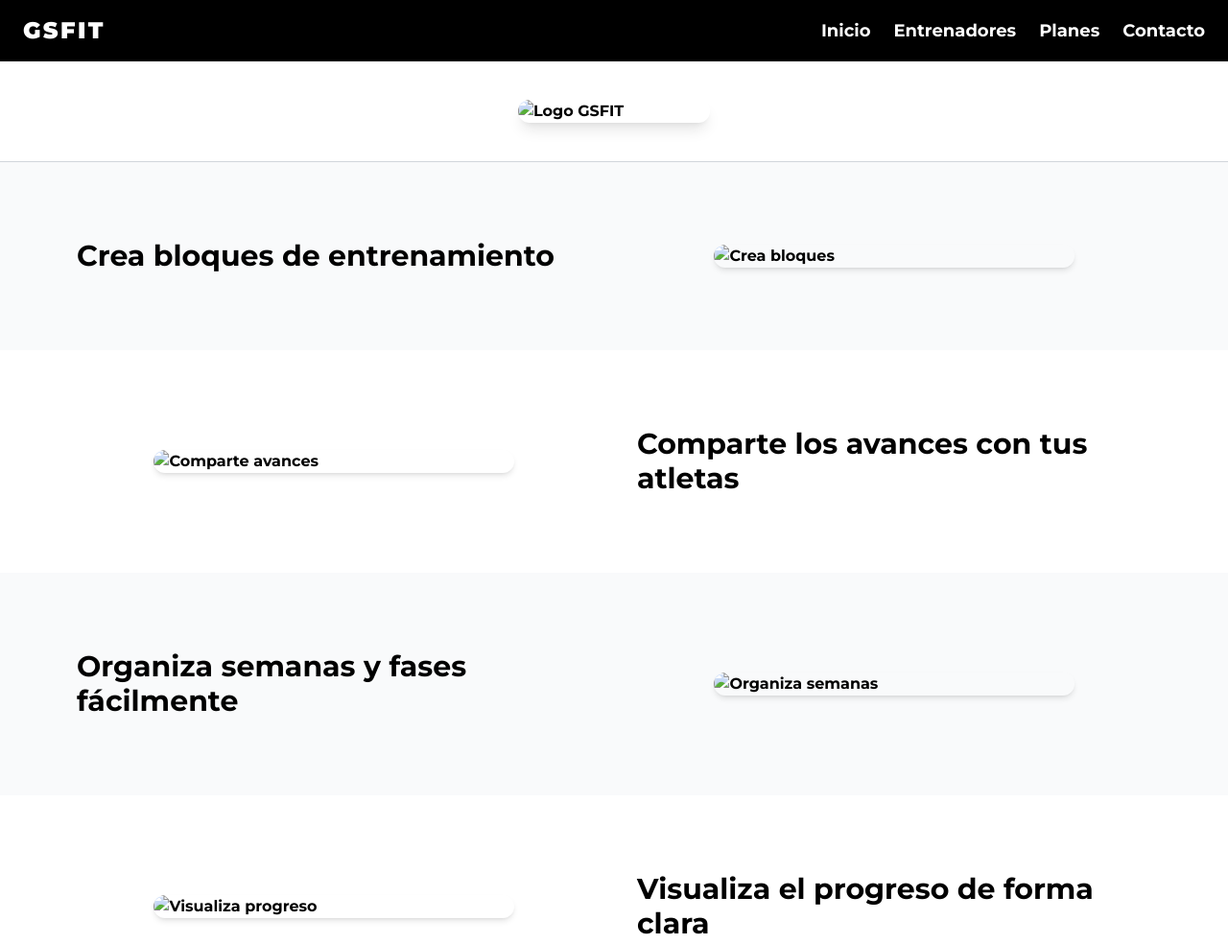
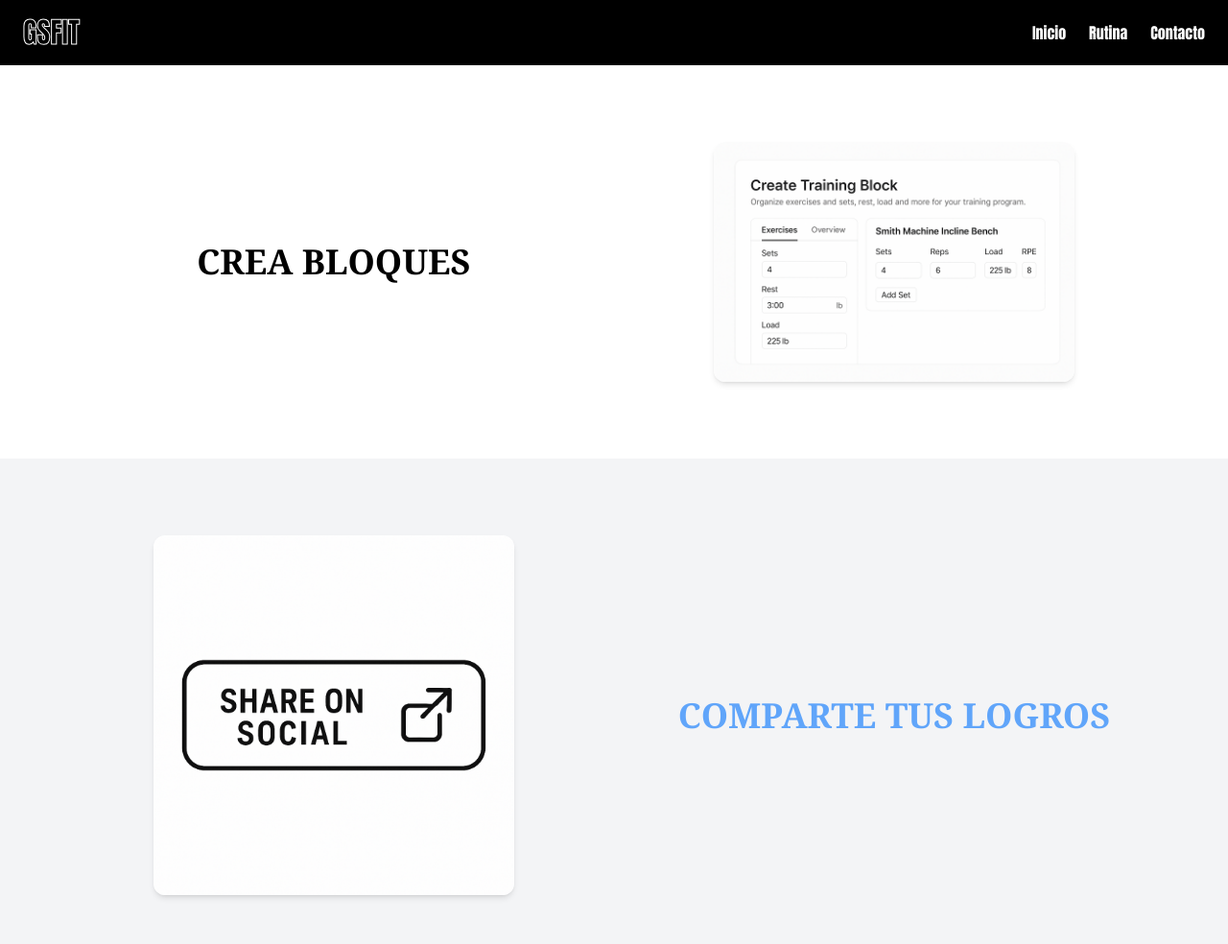
Before and after one commit to Gustavoserrx/ProyectoPe, a website: page dist/index.html in a window 1280 px wide. Shown: the top 984 px of the page at 96% size. Drawn offline with nearby package versions, Linux system fonts and the light colour scheme.

Commit message:
añado fotos, página de rutina y modifico estilos

```diff
--- a/dist/index.html
+++ b/dist/index.html
@@ -16,72 +16,73 @@
 
   <style>
     body, h1, h2 {
-      font-family: 'Montserrat', sans-serif;
+      font-family: 'antonio', sans-serif;
     }
   </style>
 </head>
 <body class="bg-white dark:bg-black text-black dark:text-white">
 
   <!-- NAV -->
-  <nav class="w-full bg-black text-white px-6 py-4 flex items-center justify-between">
-    <div class="font-extrabold text-2xl tracking-widest">GSFIT</div>
-    <ul class="flex space-x-6 text-lg">
-      <li><a href="/" class="hover:text-gray-300 transition">Inicio</a></li>
-      <li><a href="/entrenadores" class="hover:text-gray-300 transition">Entrenadores</a></li>
-      <li><a href="/planes" class="hover:text-gray-300 transition">Planes</a></li>
-      <li><a href="/contacto" class="hover:text-gray-300 transition">Contacto</a></li>
+<nav class="w-full bg-black text-white px-6 py-4 flex items-center" data-aos="fade-down">
+  <div class="text-3xl tracking-normal uppercase"
+       style="color: transparent; -webkit-text-stroke: 1px white; font-family: Impact, Haettenschweiler, 'Arial Narrow Bold', sans-serif;">
+    GSFIT
+  </div>
+  <ul class="flex space-x-6 ml-auto" style="font-family: Impact, Haettenschweiler, 'Arial Narrow Bold', sans-serif;">
+    <li>
+      <a href="/" class="transition duration-300 ease-in-out hover:text-blue-400 hover:scale-110 text-center">Inicio</a>
+    </li>
+    <li>
+      <a href="rutina.html" class="transition duration-300 ease-in-out hover:text-blue-400 hover:scale-110 text-center">Rutina</a>
+    </li>
+    <li>
+      <a href="/contacto" class="transition duration-300 ease-in-out hover:text-blue-400 hover:scale-110 text-center">Contacto</a>
+    </li>
   </ul>
 </nav>
 
-  <!-- HEADER CON LOGO -->
-  <header class="w-full py-10 px-4 flex justify-center items-center bg-white dark:bg-black border-b border-gray-300 dark:border-gray-700">
-    <img src="/ruta-del-logo/B02AA4E9-CE33-4B32-81E8-0980CD58AC11.png"
-         alt="Logo GSFIT"
-         class="w-[200px] rounded-xl shadow-lg" />
-  </header>
+
 
 <!-- SECCIONES ESTILO BLOQUES -->
-  <section class="flex flex-col md:flex-row items-center justify-between px-6 md:px-20 py-20 gap-12 bg-gray-50 dark:bg-gray-900">
-    <!-- Texto -->
-    <div class="w-full md:w-1/2" data-aos="fade-right">
-      <h2 class="text-3xl font-bold">Crea bloques de entrenamiento</h2>
+<section class="flex flex-col md:flex-row items-center justify-between px-6 md:px-20 py-20 gap-12 bg-white">
+  <div class="w-full md:w-1/2 flex items-center justify-center" data-aos="fade-right">
+    <h2 class="text-3xl md:text-4xl font-bold uppercase text-black font-serif">Crea Bloques</h2>
   </div>
-    <!-- Imagen -->
-    <div class="w-full md:w-1/2 flex justify-center" data-aos="fade-left">
-      <img src="/img/bloques.png"
+  <div class="w-full md:w-1/2 flex items-center justify-center" data-aos="fade-left">
+    <img src="/Gráfico/Bloques.png"
          alt="Crea bloques"
          class="w-[70%] rounded-xl shadow-md" />
   </div>
 </section>
 
-  <section class="flex flex-col md:flex-row-reverse items-center justify-between px-6 md:px-20 py-20 gap-12 bg-white dark:bg-black">
-    <div class="w-full md:w-1/2" data-aos="fade-left">
-      <h2 class="text-3xl font-bold">Comparte los avances con tus atletas</h2>
+<section class="flex flex-col md:flex-row-reverse items-center justify-between px-6 md:px-20 py-20 gap-12 bg-gray-100">
+  <div class="w-full md:w-1/2 flex items-center justify-center uppercase" data-aos="fade-left">
+    <h2 class="text-3xl md:text-4xl font-bold font-serif text-blue-400">Comparte tus logros</h2>
   </div>
-    <div class="w-full md:w-1/2 flex justify-center" data-aos="fade-right">
-      <img src="/img/avances.png"
-           alt="Comparte avances"
+  <div class="w-full md:w-1/2 flex items-center justify-center" data-aos="fade-right">
+    <img src="/Gráfico/rrss.png"
+         alt="Comparte logros"
          class="w-[70%] rounded-xl shadow-md" />
   </div>
 </section>
 
-  <section class="flex flex-col md:flex-row items-center justify-between px-6 md:px-20 py-20 gap-12 bg-gray-50 dark:bg-gray-900">
-    <div class="w-full md:w-1/2" data-aos="fade-right">
-      <h2 class="text-3xl font-bold">Organiza semanas y fases fácilmente</h2>
+<section class="flex flex-col md:flex-row items-center justify-between px-6 md:px-20 py-20 gap-12 bg-white">
+  <div class="w-full md:w-1/2 flex items-center justify-center" data-aos="fade-right">
+    <h2 class="text-3xl md:text-4xl font-bold font-serif uppercase text-black">Programa tus entrenamientos</h2>
   </div>
-    <div class="w-full md:w-1/2 flex justify-center" data-aos="fade-left">
-      <img src="/img/semanas.png"
-           alt="Organiza semanas"
+  <div class="w-full md:w-1/2 flex items-center justify-center" data-aos="fade-left">
+    <img src="/Gráfico/Semana.png"
+         alt="Programa tus entrenamientos"
          class="w-[70%] rounded-xl shadow-md" />
   </div>
 </section>
 
-  <section class="flex flex-col md:flex-row-reverse items-center justify-between px-6 md:px-20 py-20 gap-12 bg-white dark:bg-black">
-    <div class="w-full md:w-1/2" data-aos="fade-left">
-      <h2 class="text-3xl font-bold">Visualiza el progreso de forma clara</h2>
+<section class="flex flex-col md:flex-row-reverse items-center justify-between px-6 md:px-20 py-20 gap-12 bg-gray-100">
+  <div class="w-full md:w-1/2 flex items-center justify-center uppercase" data-aos="fade-left">
+    <h2 class="text-3xl md:text-4xl font-bold font-serif text-blue-400">Visualiza el progreso</h2>
   </div>
-    <div class="w-full md:w-1/2 flex justify-center" data-aos="fade-right">
-      <img src="/img/progreso.png"
+  <div class="w-full md:w-1/2 flex items-center justify-center" data-aos="fade-right">
+    <img src="/Gráfico/grafica.png"
          alt="Visualiza progreso"
          class="w-[70%] rounded-xl shadow-md" />
   </div>
```
Also changed, not shown: dist/rutina.html (added, +183 -0 lines), Gráfico/Bloques.png (added), Gráfico/Semana.png (added), Gráfico/Sitio web de Credenciales Creativas.svg (added), Gráfico/grafica.png (added), Gráfico/rrss.png (added). Lines whose indentation alone changed are shown as unchanged.
